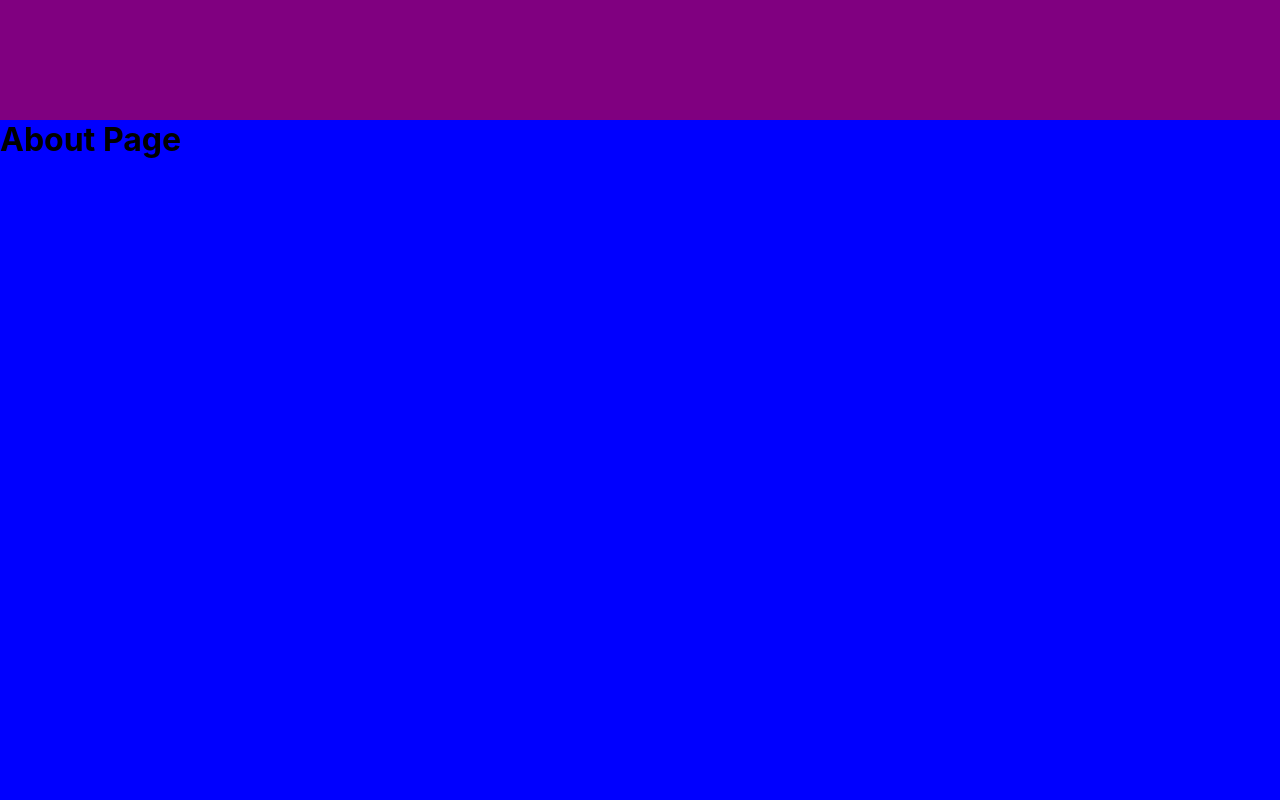
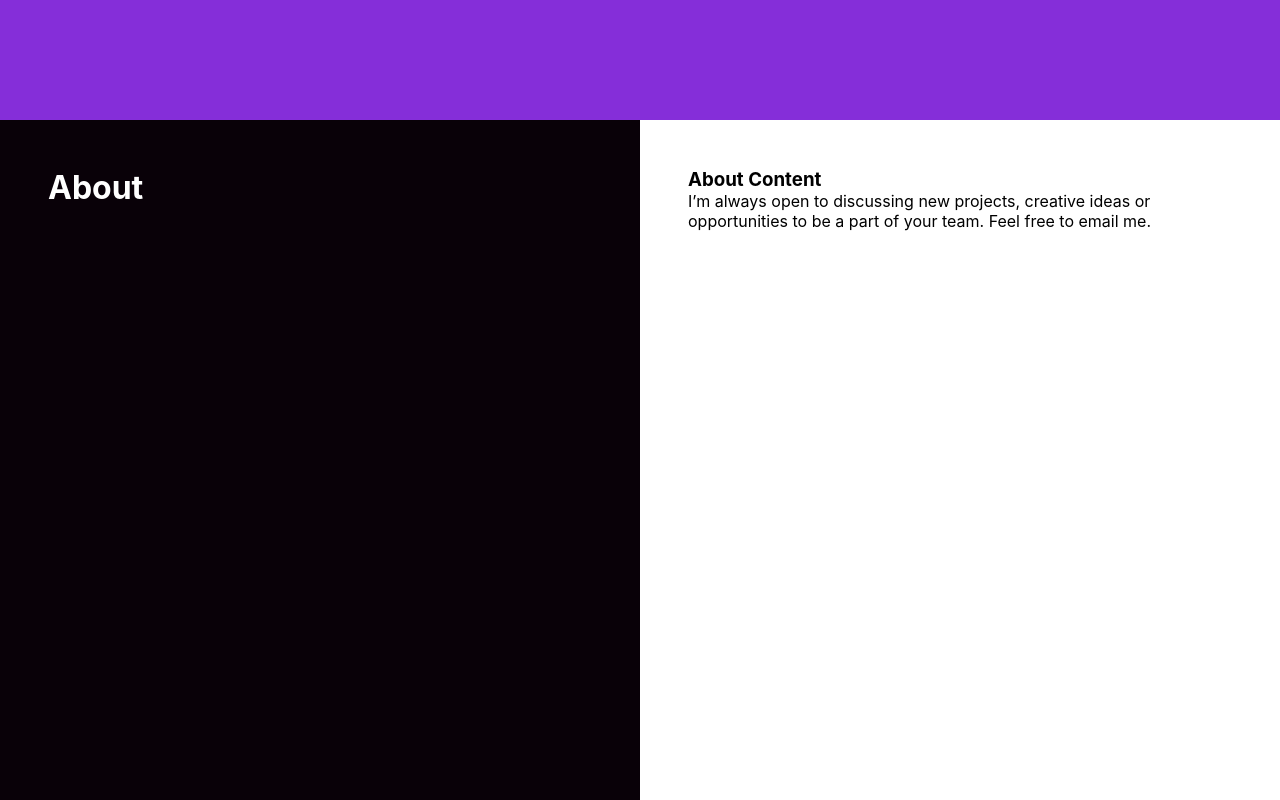
Before and after one commit to Cathy347Le/react-portfolio, a React (Create React App) app: page / in a window 1280 px wide. Shown: the part 680-1480 px from the top of the page. Built offline with nearby package versions, Linux system fonts and the light colour scheme.

Commit message:
work on menu component

```diff
--- a/src/Components/About.jsx
+++ b/src/Components/About.jsx
@@ -5,7 +5,16 @@ class About extends Component {
   render() {
     return (
       <div className="about-section">
-        <h1>About Page</h1>
+        <div className="col-xs-12 col-sm-6 bckgrd-black section-title">
+          <h1>About</h1>
+        </div>
+        <div className="col-xs-12 col-sm-6 bckgrd-white">
+          <h3>About Content</h3>
+          <p>
+            I’m always open to discussing new projects, creative ideas or
+            opportunities to be a part of your team. Feel free to email me.
+          </p>
+        </div>
       </div>
     );
   }
--- a/src/Components/About.scss
+++ b/src/Components/About.scss
@@ -1,4 +1 @@
-.about-section {
-  background-color: blue;
-  height: 100vh;
-}
+@import "./variables-mixins.scss";
--- a/src/Components/Contact.jsx
+++ b/src/Components/Contact.jsx
@@ -1,12 +1,16 @@
 import React, { Component } from "react";
 import "./Contact.scss";
+import Menu from "./Menu";
 
 class Contact extends Component {
   render() {
     return (
       <div className="contact-section">
         <div className="col-xs-12 col-sm-6 bckgrd-purple section-title">
-          <h1>Contact</h1>
+          <div className="title-container">
+            <h1>Contact</h1>
+          </div>
+          <Menu />
         </div>
         <div className="col-xs-12 col-sm-6 bckgrd-white">
           <h3>I love meeting new people</h3>
@@ -17,7 +21,11 @@ class Contact extends Component {
           </p>
           <h4>Cathy Le</h4>
           <p>Software Engineer</p>
-          <a href="mailto:cathy347le@gmail.com" target="_blank">
+          <a
+            href="mailto:cathy347le@gmail.com"
+            target="_blank"
+            rel="noreferrer"
+          >
             Cathy347Le@gmail.com
           </a>
         </div>
--- a/src/Components/Contact.scss
+++ b/src/Components/Contact.scss
@@ -1,9 +1 @@
 @import "./variables-mixins.scss";
-
-.contact-section {
-  height: 100vh;
-  display: flex;
-  .col-sm-6 {
-    flex: 50%;
-  }
-}
--- a/src/Components/Hero.scss
+++ b/src/Components/Hero.scss
@@ -1,4 +1,6 @@
+@import "./variables-mixins.scss";
+
 .hero-section {
-  background-color: purple;
+  background-color: $purple;
   height: 100vh;
 }
--- /dev/null
+++ b/src/Components/Menu.jsx
@@ -0,0 +1,18 @@
+import React, { Component } from "react";
+import "./Menu.scss";
+
+class Menu extends Component {
+  render() {
+    return (
+      <div className="menu-container">
+        <ul>
+          <li>About</li>
+          <li>Work</li>
+          <li>Contact</li>
+        </ul>
+      </div>
+    );
+  }
+}
+
+export default Menu;
--- /dev/null
+++ b/src/Components/Menu.scss
@@ -0,0 +1,16 @@
+.menu-container {
+  text-align: center;
+  ul {
+    list-style-type: none;
+    li {
+      display: inline-block;
+      padding: 8px 0px;
+      &:not(:first-child) {
+        &:before {
+          content: "/";
+          padding: 0px 16px;
+        }
+      }
+    }
+  }
+}
--- a/src/Components/Work.scss
+++ b/src/Components/Work.scss
@@ -1,3 +1,5 @@
+@import "./variables-mixins.scss";
+
 .work-section {
   background-color: white;
   height: 100vh;
--- a/src/Components/variables-mixins.scss
+++ b/src/Components/variables-mixins.scss
@@ -1,20 +1,39 @@
 $purple: #852ed9;
+$black: #090108;
 $white: #ffffff;
 
 .bckgrd-purple {
   background-color: $purple;
 }
 
+.bckgrd-black {
+  background-color: $black;
+}
+
 .bckgrd-white {
   background-color: $white;
 }
 
-.col-sm-6 {
-  padding: 48px;
-  &.section-title {
-    h1 {
+.about-section,
+.contact-section {
+  height: 100vh;
+  display: flex;
+  position: relative;
+  .col-sm-6 {
+    flex: 50%;
+    padding: 48px;
+    &.section-title {
+      color: $white;
+      .title-container {
+        position: relative;
+        top: 50%;
+        transform: translateY(-50%);
+        text-align: center;
+      }
+    }
+    .menu-container {
       position: relative;
-      top: 50%;
+      top: calc(100% - 73px);
       text-align: center;
     }
   }
```
